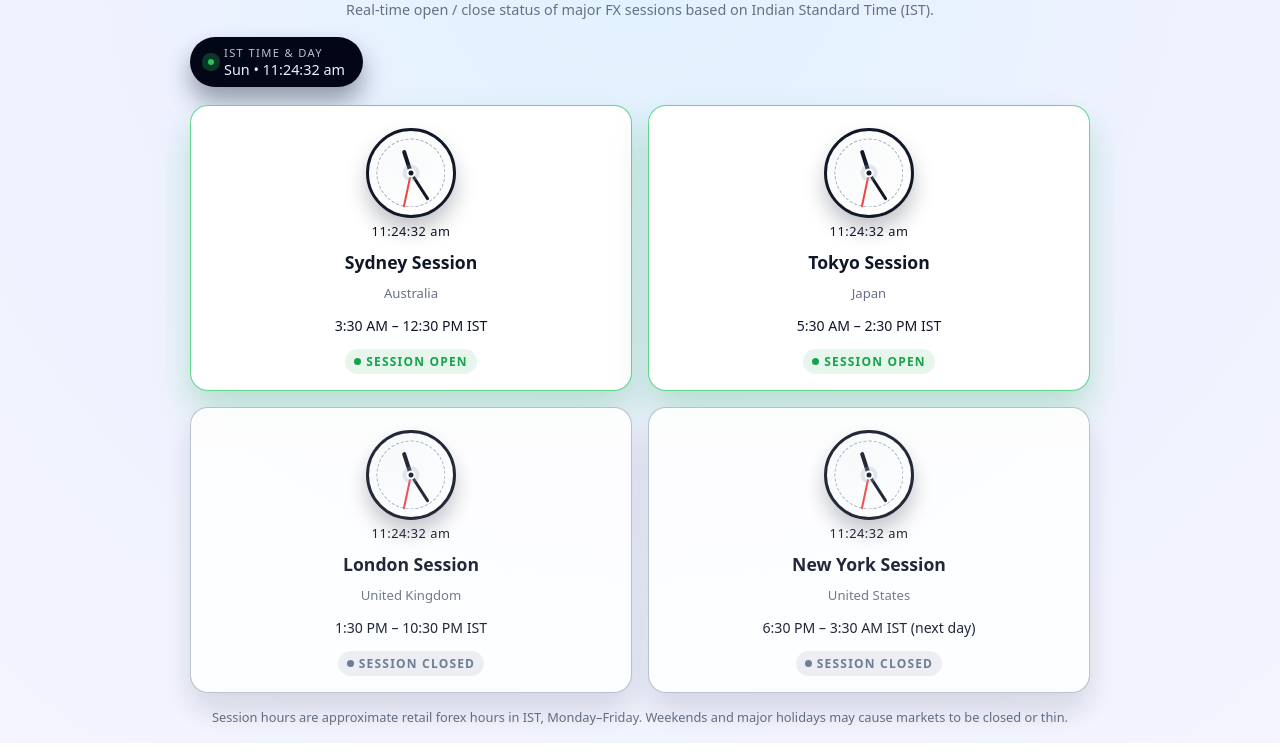
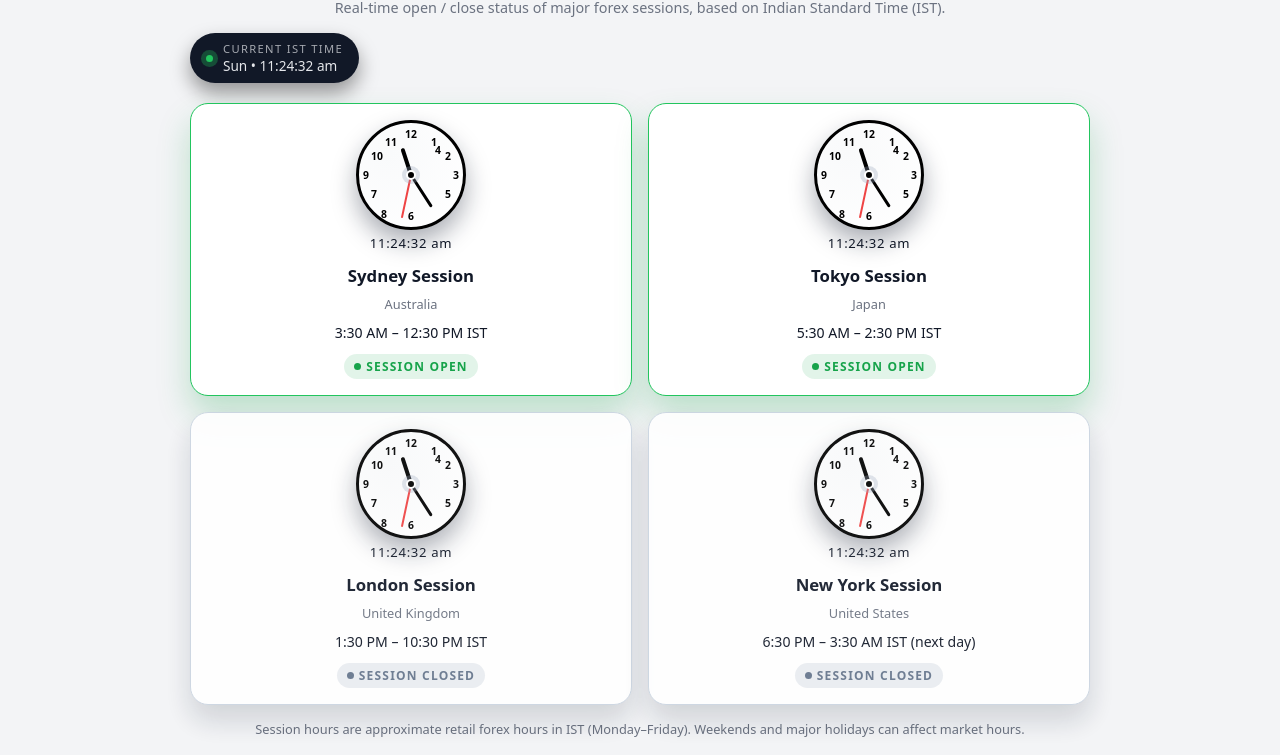
Before and after one commit to Vishnungohil/forex-session-clock, a plain HTML site: page index.html in a window 1280 px wide. Shown: the part 65-820 px from the top of the page. Drawn offline with Linux system fonts and the light colour scheme.

Commit message:
Update index.html

```diff
--- a/index.html
+++ b/index.html
@@ -6,17 +6,6 @@
   <meta name="viewport" content="width=device-width, initial-scale=1" />
 
   <style>
-    :root {
-      --bg: #f4f6fb;
-      --card-bg: #ffffff;
-      --text-main: #101828;
-      --text-sub: #667085;
-      --accent: #22c55e;
-      --danger: #ef4444;
-      --border-soft: #e4e7ec;
-      --shadow-soft: 0 18px 30px rgba(15, 23, 42, 0.14);
-    }
-
     * {
       box-sizing: border-box;
       margin: 0;
@@ -26,8 +15,8 @@
     body {
       font-family: system-ui, -apple-system, BlinkMacSystemFont, "Segoe UI",
         sans-serif;
-      background: radial-gradient(circle at top, #e0f2fe, #eef2ff, #f4f4ff);
-      color: var(--text-main);
+      background: #f3f4f6;
+      color: #111827;
       padding: 16px;
     }
 
@@ -40,43 +29,42 @@
       font-size: 1.9rem;
       font-weight: 800;
       text-align: center;
-      margin-bottom: 8px;
-      letter-spacing: 0.01em;
+      margin-bottom: 6px;
     }
 
     .sub {
       text-align: center;
-      color: var(--text-sub);
       font-size: 0.9rem;
-      margin-bottom: 18px;
+      color: #6b7280;
+      margin-bottom: 16px;
     }
 
-    .ist-time-box {
-      background: #020617;
-      color: #e5f4ff;
-      border-radius: 999px;
-      padding: 8px 18px;
+    .ist-box {
       display: inline-flex;
       align-items: center;
       gap: 10px;
-      box-shadow: 0 14px 25px rgba(15, 23, 42, 0.4);
-      margin: 0 auto 18px;
-      font-size: 0.9rem;
+      padding: 8px 16px;
+      border-radius: 999px;
+      background: #111827;
+      color: #e5e7eb;
+      box-shadow: 0 10px 20px rgba(0, 0, 0, 0.4);
+      font-size: 0.85rem;
+      margin: 0 auto 20px;
     }
 
     .ist-label {
       text-transform: uppercase;
-      opacity: 0.8;
       letter-spacing: 0.12em;
       font-size: 0.7rem;
+      opacity: 0.7;
     }
 
-    .dot {
-      width: 6px;
-      height: 6px;
+    .ist-dot {
+      width: 7px;
+      height: 7px;
       border-radius: 999px;
       background: #22c55e;
-      box-shadow: 0 0 0 6px rgba(34, 197, 94, 0.25);
+      box-shadow: 0 0 0 5px rgba(34, 197, 94, 0.3);
     }
 
     .sessions-grid {
@@ -85,51 +73,51 @@
       gap: 16px;
     }
 
-    @media (min-width: 720px) {
+    @media (min-width: 768px) {
       .sessions-grid {
         grid-template-columns: 1fr 1fr;
       }
     }
 
     .card {
-      background: var(--card-bg);
+      background: #ffffff;
       border-radius: 18px;
       padding: 16px;
-      box-shadow: var(--shadow-soft);
-      border: 1px solid var(--border-soft);
+      border: 1px solid #e5e7eb;
+      box-shadow: 0 16px 28px rgba(15, 23, 42, 0.16);
       display: flex;
       flex-direction: column;
       align-items: center;
-      gap: 10px;
+      gap: 8px;
     }
 
     .card.open {
-      border-color: rgba(34, 197, 94, 0.7);
-      box-shadow: 0 20px 35px rgba(22, 163, 74, 0.25);
+      border-color: #22c55e;
+      box-shadow: 0 18px 32px rgba(22, 163, 74, 0.25);
     }
 
     .card.closed {
-      border-color: rgba(148, 163, 184, 0.7);
+      border-color: #cbd5e1;
       opacity: 0.92;
     }
 
     .session-title {
-      font-size: 1.1rem;
+      font-size: 1.05rem;
       font-weight: 700;
       text-align: center;
     }
 
     .session-city {
-      font-size: 0.82rem;
-      color: var(--text-sub);
+      font-size: 0.8rem;
+      color: #6b7280;
       text-align: center;
     }
 
     .session-time {
-      margin-top: 4px;
       font-size: 0.88rem;
-      color: #0f172a;
+      color: #111827;
       text-align: center;
+      margin-top: 2px;
     }
 
     .status-pill {
@@ -138,7 +126,7 @@
       font-weight: 600;
       text-transform: uppercase;
       letter-spacing: 0.1em;
-      padding: 4px 9px;
+      padding: 4px 10px;
       border-radius: 999px;
       display: inline-flex;
       align-items: center;
@@ -146,12 +134,12 @@
     }
 
     .status-pill.open {
-      background: rgba(22, 163, 74, 0.1);
+      background: rgba(22, 163, 74, 0.12);
       color: #16a34a;
     }
 
     .status-pill.closed {
-      background: rgba(148, 163, 184, 0.18);
+      background: rgba(148, 163, 184, 0.2);
       color: #64748b;
     }
 
@@ -169,44 +157,53 @@
       background: #64748b;
     }
 
-    /* ROUND CLOCK – WHITE WITH BLACK BORDER */
+    /* -------- CLOCK STYLE (white, black border, numbers) -------- */
 
     .clock-wrapper {
-      margin-top: 6px;
       display: flex;
       flex-direction: column;
       align-items: center;
+      margin-bottom: 4px;
       gap: 4px;
     }
 
     .clock {
-      width: 90px;
-      height: 90px;
+      width: 110px;
+      height: 110px;
       border-radius: 50%;
       background: radial-gradient(circle at 30% 30%, #f9fafb, #ffffff);
-      border: 3px solid #111827; /* black border */
+      border: 3px solid #000000;
       position: relative;
-      box-shadow: 0 12px 20px rgba(15, 23, 42, 0.25);
+      box-shadow: 0 12px 24px rgba(15, 23, 42, 0.35);
     }
 
-    /* small ticks at 12/3/6/9 */
-    .clock::before,
-    .clock::after {
-      content: "";
+    .clock-number {
       position: absolute;
-      left: 50%;
-      top: 50%;
-      transform: translate(-50%, -50%);
-      width: 80%;
-      height: 80%;
-      border-radius: 50%;
-      border: 1px dashed rgba(148, 163, 184, 0.6);
+      font-size: 0.65rem;
+      font-weight: 700;
+      color: #000000;
     }
+
+    /* 12 / 3 / 6 / 9 */
+    .n12 { top: 4px; left: 50%; transform: translateX(-50%); }
+    .n3  { top: 50%; right: 4px; transform: translateY(-50%); }
+    .n6  { bottom: 4px; left: 50%; transform: translateX(-50%); }
+    .n9  { top: 50%; left: 4px; transform: translateY(-50%); }
+
+    /* Diagonals roughly placed */
+    .n1  { top: 12px; right: 26px; }
+    .n2  { top: 26px; right: 12px; }
+    .n4  { top: 50%; right: 22px; transform: translateY(-32px); }
+    .n5  { bottom: 26px; right: 12px; }
+    .n7  { bottom: 26px; left: 12px; }
+    .n8  { top: 50%; left: 22px; transform: translateY(32px); }
+    .n10 { top: 26px; left: 12px; }
+    .n11 { top: 12px; left: 26px; }
 
     .hand {
       position: absolute;
+      top: 50%;
       left: 50%;
-      top: 50%;
       transform-origin: 50% 100%;
       transform: translate(-50%, -100%) rotate(0deg);
       border-radius: 999px;
@@ -214,47 +211,46 @@
 
     .hand.hour {
       width: 4px;
-      height: 24px;
-      background: #111827; /* black */
+      height: 28px;
+      background: #000000; /* black */
     }
 
     .hand.min {
       width: 3px;
-      height: 32px;
-      background: #111827; /* black */
+      height: 38px;
+      background: #000000; /* black */
     }
 
     .hand.sec {
       width: 2px;
-      height: 35px;
+      height: 44px;
       background: #ef4444; /* red second hand */
     }
 
     .clock-centre {
       position: absolute;
-      width: 9px;
-      height: 9px;
+      width: 10px;
+      height: 10px;
       border-radius: 999px;
-      background: #111827;
+      background: #000000;
       border: 2px solid #ffffff;
       top: 50%;
       left: 50%;
       transform: translate(-50%, -50%);
-      box-shadow: 0 0 0 4px rgba(148, 163, 184, 0.25);
+      box-shadow: 0 0 0 4px rgba(148, 163, 184, 0.3);
     }
 
-    /* digital time text under clock */
-    .clock-time {
-      font-size: 0.8rem;
+    .digital-time {
+      font-size: 0.82rem;
       font-variant-numeric: tabular-nums;
-      letter-spacing: 0.04em;
+      letter-spacing: 0.05em;
       color: #111827;
     }
 
     .note {
       margin-top: 16px;
       font-size: 0.8rem;
-      color: var(--text-sub);
+      color: #6b7280;
       text-align: center;
       line-height: 1.4;
     }
@@ -264,15 +260,14 @@
   <div class="page">
     <h1>Live Forex Session Clock (IST)</h1>
     <p class="sub">
-      Real-time open / close status of major FX sessions based on Indian
-      Standard Time (IST).
+      Real-time open / close status of major forex sessions, based on Indian Standard Time (IST).
     </p>
 
-    <div class="ist-time-box">
-      <div class="dot"></div>
+    <div class="ist-box">
+      <div class="ist-dot"></div>
       <div>
-        <div class="ist-label">IST Time &amp; Day</div>
-        <div id="istClockText">-- : -- : --</div>
+        <div class="ist-label">Current IST Time</div>
+        <div id="istText">--:--:--</div>
       </div>
     </div>
 
@@ -281,12 +276,26 @@
       <div class="card" id="card-sydney">
         <div class="clock-wrapper">
           <div class="clock">
+            <!-- numbers 1–12 -->
+            <div class="clock-number n12">12</div>
+            <div class="clock-number n1">1</div>
+            <div class="clock-number n2">2</div>
+            <div class="clock-number n3">3</div>
+            <div class="clock-number n4">4</div>
+            <div class="clock-number n5">5</div>
+            <div class="clock-number n6">6</div>
+            <div class="clock-number n7">7</div>
+            <div class="clock-number n8">8</div>
+            <div class="clock-number n9">9</div>
+            <div class="clock-number n10">10</div>
+            <div class="clock-number n11">11</div>
+
             <div class="hand hour"></div>
             <div class="hand min"></div>
             <div class="hand sec"></div>
             <div class="clock-centre"></div>
           </div>
-          <div class="clock-time">--:--:--</div>
+          <div class="digital-time">--:--:--</div>
         </div>
         <div class="session-title">Sydney Session</div>
         <div class="session-city">Australia</div>
@@ -301,12 +310,25 @@
       <div class="card" id="card-tokyo">
         <div class="clock-wrapper">
           <div class="clock">
+            <div class="clock-number n12">12</div>
+            <div class="clock-number n1">1</div>
+            <div class="clock-number n2">2</div>
+            <div class="clock-number n3">3</div>
+            <div class="clock-number n4">4</div>
+            <div class="clock-number n5">5</div>
+            <div class="clock-number n6">6</div>
+            <div class="clock-number n7">7</div>
+            <div class="clock-number n8">8</div>
+            <div class="clock-number n9">9</div>
+            <div class="clock-number n10">10</div>
+            <div class="clock-number n11">11</div>
+
             <div class="hand hour"></div>
             <div class="hand min"></div>
             <div class="hand sec"></div>
             <div class="clock-centre"></div>
           </div>
-          <div class="clock-time">--:--:--</div>
+          <div class="digital-time">--:--:--</div>
         </div>
         <div class="session-title">Tokyo Session</div>
         <div class="session-city">Japan</div>
@@ -321,12 +343,25 @@
       <div class="card" id="card-london">
         <div class="clock-wrapper">
           <div class="clock">
+            <div class="clock-number n12">12</div>
+            <div class="clock-number n1">1</div>
+            <div class="clock-number n2">2</div>
+            <div class="clock-number n3">3</div>
+            <div class="clock-number n4">4</div>
+            <div class="clock-number n5">5</div>
+            <div class="clock-number n6">6</div>
+            <div class="clock-number n7">7</div>
+            <div class="clock-number n8">8</div>
+            <div class="clock-number n9">9</div>
+            <div class="clock-number n10">10</div>
+            <div class="clock-number n11">11</div>
+
             <div class="hand hour"></div>
             <div class="hand min"></div>
             <div class="hand sec"></div>
             <div class="clock-centre"></div>
           </div>
-          <div class="clock-time">--:--:--</div>
+          <div class="digital-time">--:--:--</div>
         </div>
         <div class="session-title">London Session</div>
         <div class="session-city">United Kingdom</div>
@@ -341,12 +376,25 @@
       <div class="card" id="card-ny">
         <div class="clock-wrapper">
           <div class="clock">
+            <div class="clock-number n12">12</div>
+            <div class="clock-number n1">1</div>
+            <div class="clock-number n2">2</div>
+            <div class="clock-number n3">3</div>
+            <div class="clock-number n4">4</div>
+            <div class="clock-number n5">5</div>
+            <div class="clock-number n6">6</div>
+            <div class="clock-number n7">7</div>
+            <div class="clock-number n8">8</div>
+            <div class="clock-number n9">9</div>
+            <div class="clock-number n10">10</div>
+            <div class="clock-number n11">11</div>
+
             <div class="hand hour"></div>
             <div class="hand min"></div>
             <div class="hand sec"></div>
             <div class="clock-centre"></div>
           </div>
-          <div class="clock-time">--:--:--</div>
+          <div class="digital-time">--:--:--</div>
         </div>
         <div class="session-title">New York Session</div>
         <div class="session-city">United States</div>
@@ -359,112 +407,88 @@
     </div>
 
     <p class="note">
-      Session hours are approximate retail forex hours in IST, Monday–Friday.
-      Weekends and major holidays may cause markets to be closed or thin.
+      Session hours are approximate retail forex hours in IST (Monday–Friday).
+      Weekends and major holidays can affect market hours.
     </p>
   </div>
 
   <script>
-    // Helper: convert hours/minutes to minutes since midnight
-    function hmToMinutes(h, m) {
+    // minutes helper
+    function hmToMin(h, m) {
       return h * 60 + m;
     }
 
-    // Define sessions in IST (local browser time assumed IST for you)
+    // sessions in IST
     const sessions = [
-      {
-        id: "sydney",
-        startMin: hmToMinutes(3, 30),
-        endMin: hmToMinutes(12, 30),
-      },
-      {
-        id: "tokyo",
-        startMin: hmToMinutes(5, 30),
-        endMin: hmToMinutes(14, 30),
-      },
-      {
-        id: "london",
-        startMin: hmToMinutes(13, 30),
-        endMin: hmToMinutes(22, 30),
-      },
-      {
-        id: "ny",
-        startMin: hmToMinutes(18, 30),
-        endMin: hmToMinutes(3, 30), // wraps to next day
-      },
+      { id: "sydney", start: hmToMin(3, 30), end: hmToMin(12, 30) },
+      { id: "tokyo",  start: hmToMin(5, 30), end: hmToMin(14, 30) },
+      { id: "london", start: hmToMin(13, 30), end: hmToMin(22, 30) },
+      { id: "ny",     start: hmToMin(18, 30), end: hmToMin(3, 30) } // wraps
     ];
 
-    function updateClock() {
+    function tick() {
       const now = new Date();
 
-      // --- live analog clock hands (same time for all four icons) ---
-      const sec = now.getSeconds();
-      const min = now.getMinutes();
-      const hrs = now.getHours();
+      const h = now.getHours();
+      const m = now.getMinutes();
+      const s = now.getSeconds();
 
-      const secDeg = sec * 6;
-      const minDeg = min * 6 + sec * 0.1;
-      const hrsDeg = ((hrs % 12) + min / 60) * 30;
+      // angles
+      const secDeg = s * 6;
+      const minDeg = m * 6 + s * 0.1;
+      const hourDeg = ((h % 12) + m / 60) * 30;
 
-      document.querySelectorAll(".clock").forEach((clock) => {
-        const hHand = clock.querySelector(".hand.hour");
-        const mHand = clock.querySelector(".hand.min");
-        const sHand = clock.querySelector(".hand.sec");
-
-        hHand.style.transform =
-          "translate(-50%, -100%) rotate(" + hrsDeg + "deg)";
-        mHand.style.transform =
-          "translate(-50%, -100%) rotate(" + minDeg + "deg)";
-        sHand.style.transform =
-          "translate(-50%, -100%) rotate(" + secDeg + "deg)";
+      // update all analog clocks
+      document.querySelectorAll(".clock").forEach(clock => {
+        clock.querySelector(".hand.hour").style.transform =
+          `translate(-50%, -100%) rotate(${hourDeg}deg)`;
+        clock.querySelector(".hand.min").style.transform =
+          `translate(-50%, -100%) rotate(${minDeg}deg)`;
+        clock.querySelector(".hand.sec").style.transform =
+          `translate(-50%, -100%) rotate(${secDeg}deg)`;
       });
 
-      // --- IST digital text ---
-      const optsTime = {
+      // IST time text (assuming viewer is in IST – perfect for you)
+      const tStr = now.toLocaleTimeString("en-IN", {
         hour: "2-digit",
         minute: "2-digit",
-        second: "2-digit",
-      };
-      const optsDay = { weekday: "short" };
-      const t = now.toLocaleTimeString("en-IN", optsTime);
-      const d = now.toLocaleDateString("en-IN", optsDay);
-      document.getElementById("istClockText").textContent = `${d} • ${t}`;
+        second: "2-digit"
+      });
+      const dStr = now.toLocaleDateString("en-IN", { weekday: "short" });
 
-      // digital time under each small clock
-      document.querySelectorAll(".clock-time").forEach((el) => {
-        el.textContent = t;
+      document.getElementById("istText").textContent = `${dStr} • ${tStr}`;
+      document.querySelectorAll(".digital-time").forEach(el => {
+        el.textContent = tStr;
       });
 
-      // --- session open/close based on IST ---
-      const minutesNow = hrs * 60 + min;
+      // session open / closed
+      const minutesNow = h * 60 + m;
 
-      sessions.forEach((s) => {
-        let isOpen;
-        if (s.startMin < s.endMin) {
-          // same-day session
-          isOpen = minutesNow >= s.startMin && minutesNow < s.endMin;
+      sessions.forEach(ses => {
+        let open;
+        if (ses.start < ses.end) {
+          open = minutesNow >= ses.start && minutesNow < ses.end;
         } else {
-          // overnight session (e.g. New York)
-          isOpen = minutesNow >= s.startMin || minutesNow < s.endMin;
+          // overnight
+          open = minutesNow >= ses.start || minutesNow < ses.end;
         }
 
-        const pill = document.getElementById("status-" + s.id);
-        const card = document.getElementById("card-" + s.id);
+        const card = document.getElementById("card-" + ses.id);
+        const pill = document.getElementById("status-" + ses.id);
+        if (!card || !pill) return;
 
-        if (!pill || !card) return;
+        card.classList.toggle("open", open);
+        card.classList.toggle("closed", !open);
+        pill.classList.toggle("open", open);
+        pill.classList.toggle("closed", !open);
 
-        pill.classList.toggle("open", isOpen);
-        pill.classList.toggle("closed", !isOpen);
-        card.classList.toggle("open", isOpen);
-        card.classList.toggle("closed", !isOpen);
-
-        const textEl = pill.querySelector(".status-text");
-        textEl.textContent = isOpen ? "Session Open" : "Session Closed";
+        pill.querySelector(".status-text").textContent =
+          open ? "Session Open" : "Session Closed";
       });
     }
 
-    updateClock();
-    setInterval(updateClock, 1000);
+    tick();
+    setInterval(tick, 1000);
   </script>
 </body>
 </html>
```
